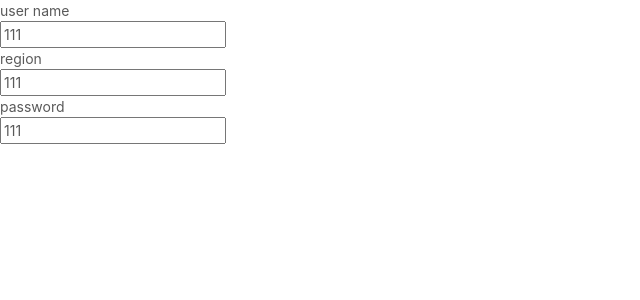
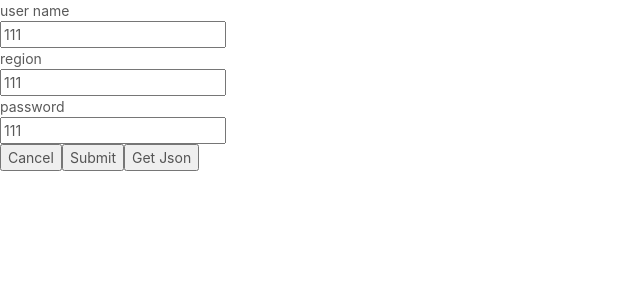
Before and after one commit to YeWills/react-redux-hooks-demo, a React app: page / in a window 1280 px wide. Shown: the top 300 px of the page, without its empty margins (0-640 px from the left). Built offline with nearby package versions, Linux system fonts and the light colour scheme.

Commit message:
custom form

```diff
--- a/src/components/EnForm/EInput/EInput.js
+++ b/src/components/EnForm/EInput/EInput.js
@@ -3,18 +3,12 @@ import { useSelector, useDispatch } from 'react-redux';
 
 export default function EInput(props) {
   const { value, onChange: propsOnChange } = props;
-  const [a, seta] = useState(1)
-console.log(value)
-console.log(props.formValue)
   return (
     <input
       value={value}
       onChange={(e) => {
         propsOnChange(e.target.value);
       }}
-    //   onChange={(e) => {
-    //     seta(e.target.value);
-    //   }}
     />
   );
 }
--- a/src/components/EnForm/EnForm.js
+++ b/src/components/EnForm/EnForm.js
@@ -1,16 +1,17 @@
 import React, { useState, useRef, useEffect } from 'react';
 import { useSelector, useDispatch } from 'react-redux';
 import EInput from './EInput/EInput';
+import { Btn } from './utils';
 import './style.less';
 
 const Comp = {
   input: EInput,
   select: EInput,
+
 };
 export default function EnForm(props) {
-  const { config } = props;
-  console.log(config);
-//   const formValue = useRef({});
+  const { config, onSubmit: propsOnSubmit, Btn } = props;
+  //   const formValue = useRef({});
   useEffect((t) => {
     config.fields;
   }, []);
@@ -27,13 +28,30 @@ export default function EnForm(props) {
     return (
       <div key={field.name} className="field-cell">
         <span className="field-title">{field.title}</span>
-        <div className="field-value"><TypeField formValue={formValue} value={formValue[field.name]} onChange={(value) => { setValue({ ...formValue, [name]: value }); }} /></div>
+        <div className="field-value">
+          <TypeField
+            formValue={formValue}
+            value={formValue[field.name]}
+            onChange={(value) => { setValue({ ...formValue, [name]: value }); }}
+          />
+        </div>
       </div>
     );
   });
+
+
+  const onSubmit = () => {
+    propsOnSubmit && propsOnSubmit(formValue);
+  };
+
   return (
     <div className="enhance-form">
       {content}
+      <Btn onSubmit={onSubmit} formValue={formValue} setFormValue={setValue} />
     </div>
   );
 }
+
+EnForm.defaultProps = {
+  Btn
+};
--- /dev/null
+++ b/src/components/EnForm/utils/index.js
@@ -0,0 +1,12 @@
+import React, { useState, useRef, useEffect } from 'react';
+
+
+// eslint-disable-next-line import/prefer-default-export
+export const Btn = ({ onSubmit, onCancle }) => {
+  return (
+    <div className="btn-wrap">
+      <button onClick={onCancle}>Cancel</button>
+      <button onClick={onSubmit}>Submit</button>
+    </div>
+  );
+};
--- /dev/null
+++ b/src/view/component/customBtn.js
@@ -0,0 +1,18 @@
+import React, { useState, useRef, useEffect } from 'react';
+
+
+export const customBtn = (info = 'getjson') => {
+  return ({ onSubmit, onCancle, setFormValue, formValue }) => {
+    const onGetJson = () => {
+      const [name, value] = Object.entries(formValue)[0];
+      setFormValue({ ...formValue, [name]: `${value}${info}` });
+    };
+    return (
+      <div className="btn-wrap">
+        <button onClick={onCancle}>Cancel</button>
+        <button onClick={onSubmit}>Submit</button>
+        <button onClick={onGetJson}>Get Json</button>
+      </div>
+    );
+  };
+};
--- a/src/view/index.js
+++ b/src/view/index.js
@@ -2,18 +2,23 @@ import React, { useState } from 'react';
 import { useSelector, useDispatch } from 'react-redux';
 import formConfig from './form.config';
 import EnForm from '../components/EnForm/EnForm';
+import {customBtn} from './component/customBtn';
 
 
 export default function View() {
+  const onSubmit = (form) => {
+    console.log('submit');
+    console.log(form);
+  };
 
-  const onSubmit = ()=>{
-    console.log('submit')
-  }
+  const CustomBtn = customBtn();
+
   return (
-      <EnForm
-        title="登录"
-        config={formConfig}
-        onSubmit={onSubmit}
-      />
+    <EnForm
+      title="登录"
+      config={formConfig}
+      onSubmit={onSubmit}
+      Btn={CustomBtn}
+    />
   );
 }
```
Also changed, not shown: src/components/EnForm/Eselect/aa.html (added, +11 -0 lines), .eslintrc.json, 1 other file (tests, documents, lock files or other folders).
